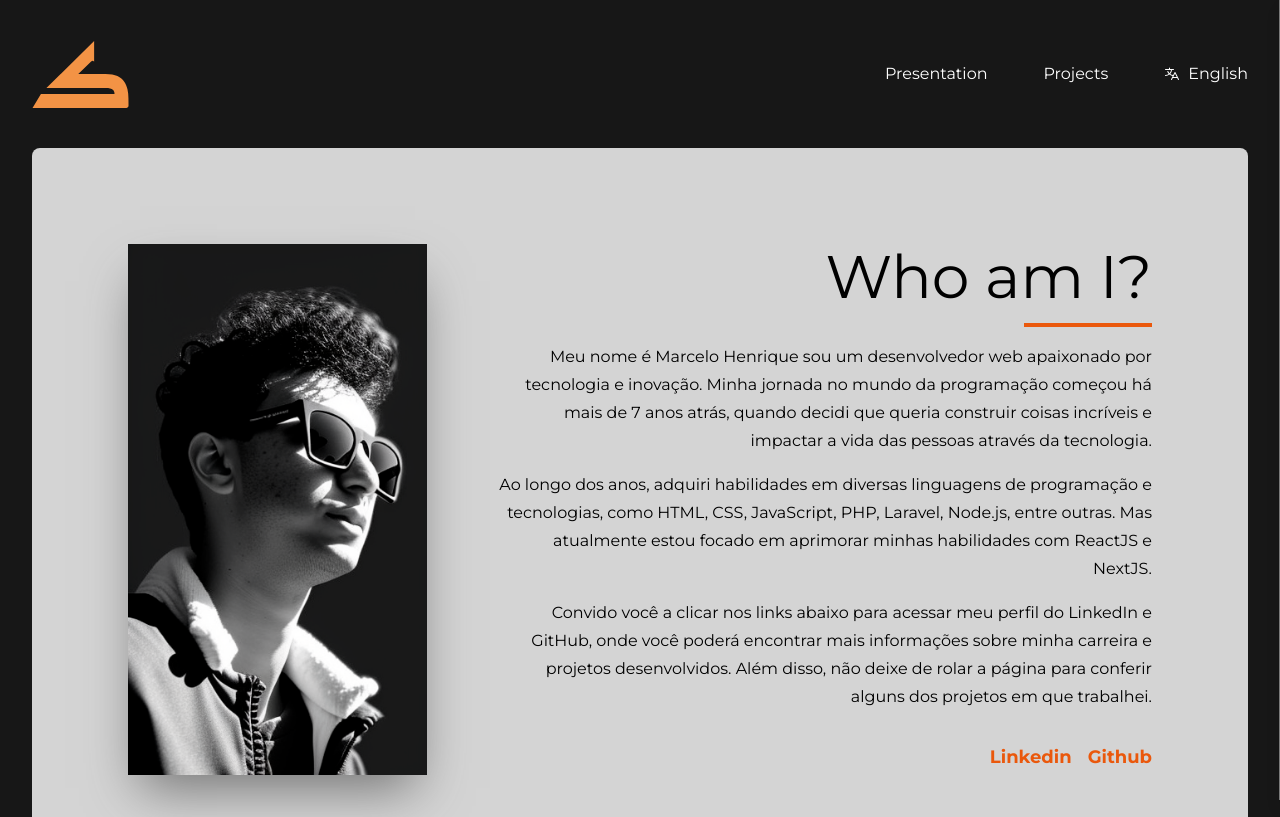
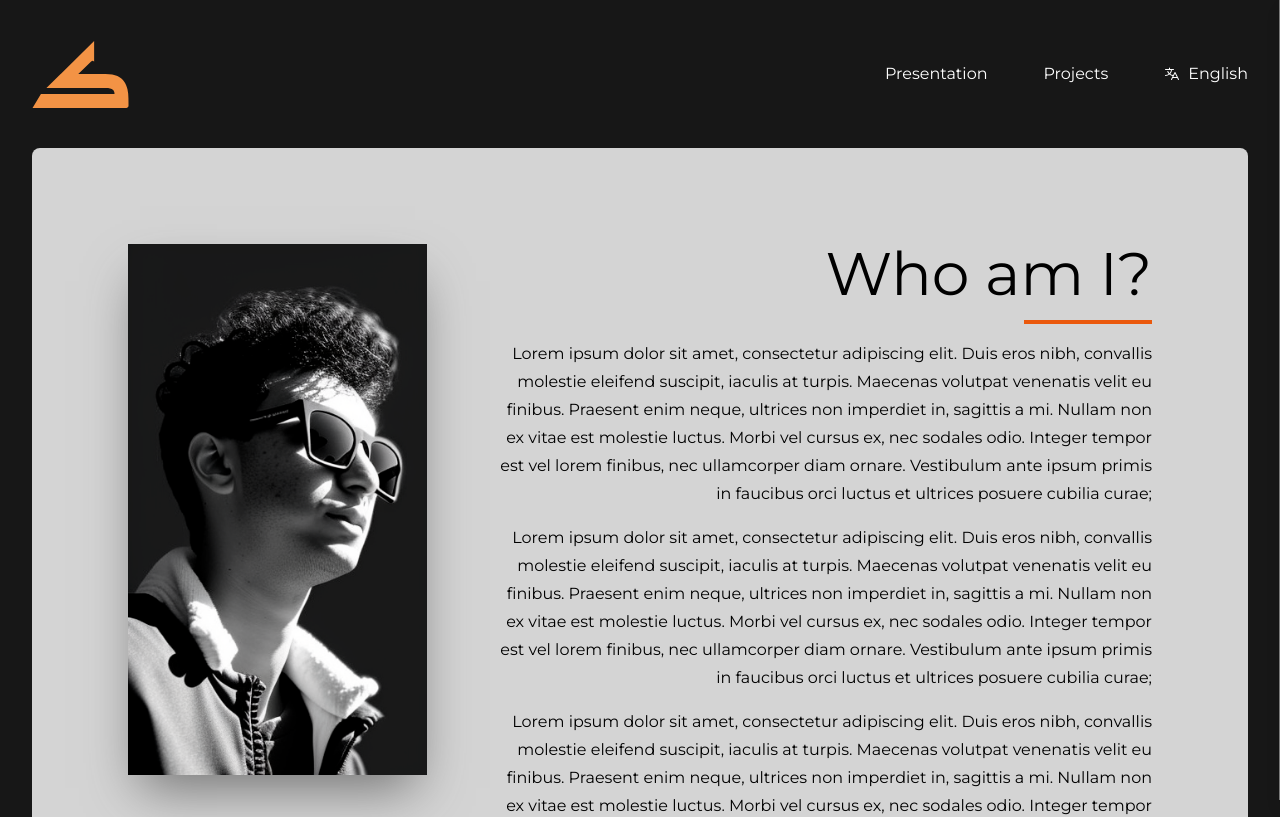
Before and after one commit to HenriqueMarcelo/portfolio, a React (Vite) app: page / in a window 1280 px wide. Shown: the top 817 px of the page. Built offline with nearby package versions, Linux system fonts and the light colour scheme.

Commit message:
fix: new format for description

```diff
--- a/src/libs/locales/en-us.ts
+++ b/src/libs/locales/en-us.ts
@@ -7,7 +7,11 @@ export default {
     currentLanguage: 'English',
 
     title: 'Who am I?',
-    description:
+    description1:
+      'Lorem ipsum dolor sit amet, consectetur adipiscing elit. Duis eros nibh, convallis molestie eleifend suscipit, iaculis at turpis. Maecenas volutpat venenatis velit eu finibus. Praesent enim neque, ultrices non imperdiet in, sagittis a mi. Nullam non ex vitae est molestie luctus. Morbi vel cursus ex, nec sodales odio. Integer tempor est vel lorem finibus, nec ullamcorper diam ornare. Vestibulum ante ipsum primis in faucibus orci luctus et ultrices posuere cubilia curae;',
+    description2:
+      'Lorem ipsum dolor sit amet, consectetur adipiscing elit. Duis eros nibh, convallis molestie eleifend suscipit, iaculis at turpis. Maecenas volutpat venenatis velit eu finibus. Praesent enim neque, ultrices non imperdiet in, sagittis a mi. Nullam non ex vitae est molestie luctus. Morbi vel cursus ex, nec sodales odio. Integer tempor est vel lorem finibus, nec ullamcorper diam ornare. Vestibulum ante ipsum primis in faucibus orci luctus et ultrices posuere cubilia curae;',
+    description3:
       'Lorem ipsum dolor sit amet, consectetur adipiscing elit. Duis eros nibh, convallis molestie eleifend suscipit, iaculis at turpis. Maecenas volutpat venenatis velit eu finibus. Praesent enim neque, ultrices non imperdiet in, sagittis a mi. Nullam non ex vitae est molestie luctus. Morbi vel cursus ex, nec sodales odio. Integer tempor est vel lorem finibus, nec ullamcorper diam ornare. Vestibulum ante ipsum primis in faucibus orci luctus et ultrices posuere cubilia curae;',
 
     technologiesUsed: 'Technologies Used',
```
